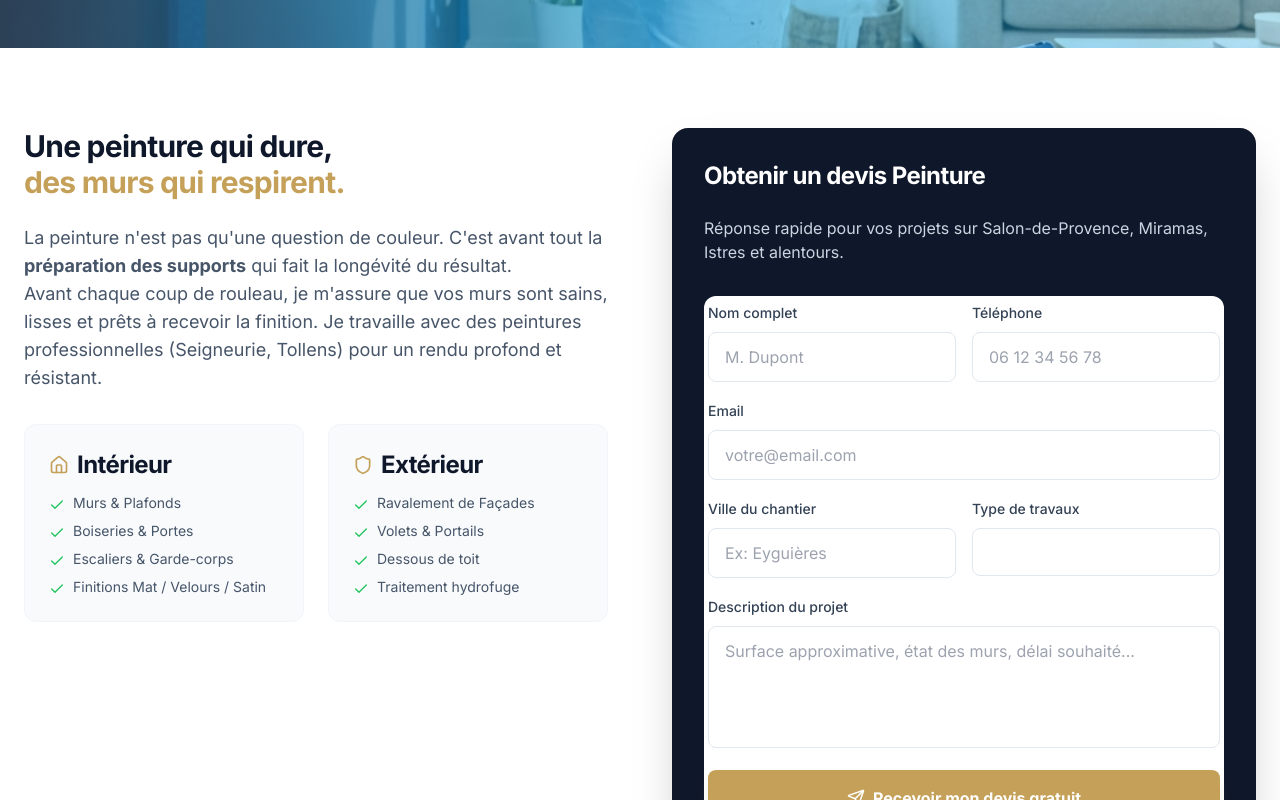
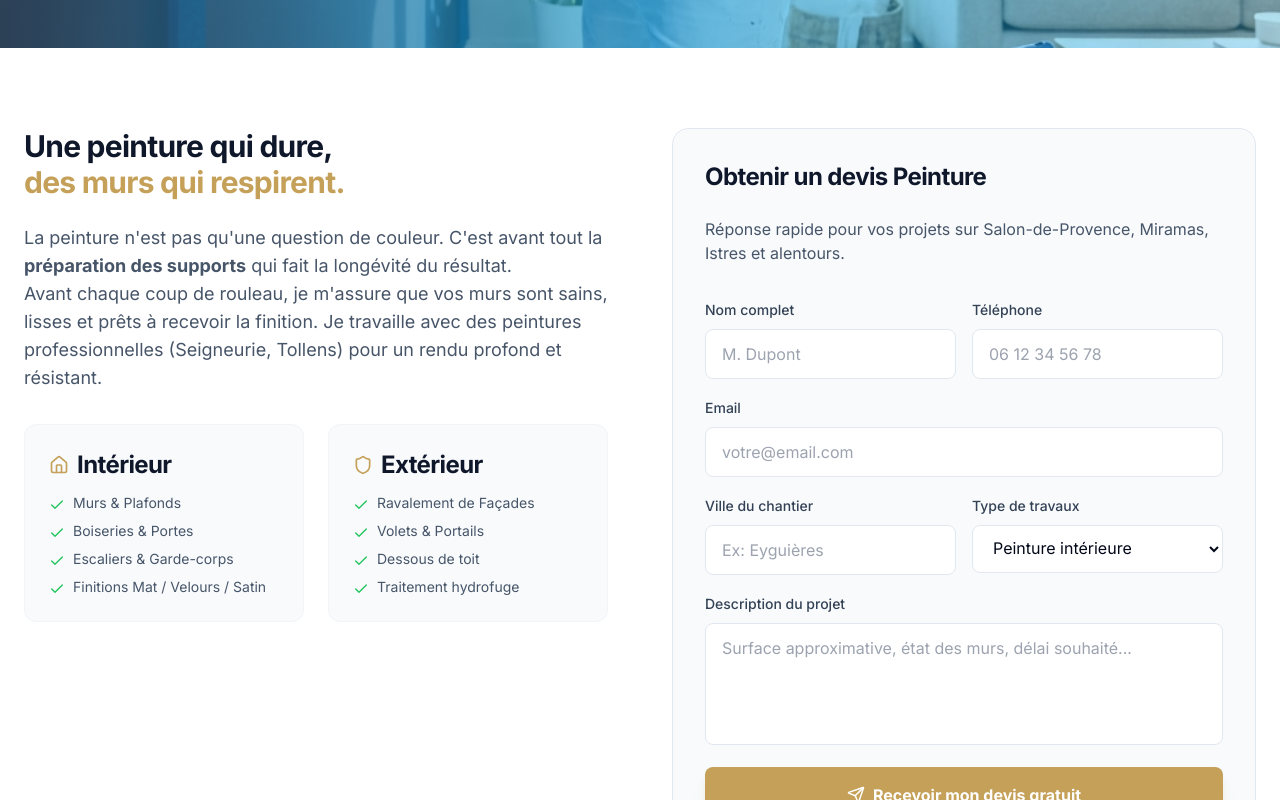
Before and after one commit to gainable-pro/trpeinture, a Next.js app: page /peinture in a window 1280 px wide. Shown: the part 500-1300 px from the top of the page. Built offline with nearby package versions, Linux system fonts and the light colour scheme; no server answers.

Commit message:
fix(ui): remove dark frame from lead forms on service pages

```diff
--- a/src/app/peinture/page.tsx
+++ b/src/app/peinture/page.tsx
@@ -91,13 +91,13 @@ export default function PeinturePage() {
                         </div>
 
                         <div className="relative">
-                            {/* Image Placeholder or Form */}
-                            <div className="bg-slate-900 rounded-2xl p-8 text-white shadow-2xl">
-                                <h3 className="text-2xl font-bold mb-6">Obtenir un devis Peinture</h3>
-                                <p className="text-slate-300 mb-8">
+                            {/* Form Container */}
+                            <div className="bg-slate-50 rounded-2xl p-8 border border-slate-200 sticky top-24">
+                                <h3 className="text-2xl font-bold mb-6 text-slate-900">Obtenir un devis Peinture</h3>
+                                <p className="text-slate-600 mb-8">
                                     Réponse rapide pour vos projets sur Salon-de-Provence, Miramas, Istres et alentours.
                                 </p>
-                                <div className="bg-white rounded-xl p-1">
+                                <div className="">
                                     <LeadForm />
                                 </div>
                             </div>
--- a/src/app/placo-isolation/page.tsx
+++ b/src/app/placo-isolation/page.tsx
@@ -102,12 +102,12 @@ export default function PlacoPage() {
                         </div>
 
                         <div className="relative">
-                            <div className="bg-slate-900 rounded-2xl p-8 text-white shadow-2xl sticky top-24">
-                                <h3 className="text-2xl font-bold mb-6">Devis Placo / Isolation</h3>
-                                <p className="text-slate-300 mb-8">
+                            <div className="bg-slate-50 rounded-2xl p-8 border border-slate-200 sticky top-24">
+                                <h3 className="text-2xl font-bold mb-6 text-slate-900">Devis Placo / Isolation</h3>
+                                <p className="text-slate-600 mb-8">
                                     Vous avez un projet d'aménagement ? Je me déplace pour vérifier la faisabilité technique.
                                 </p>
-                                <div className="bg-white rounded-xl p-1">
+                                <div className="">
                                     <LeadForm />
                                 </div>
                             </div>
--- a/src/app/renovation/page.tsx
+++ b/src/app/renovation/page.tsx
@@ -90,12 +90,12 @@ export default function RenovationPage() {
                         </div>
 
                         <div className="relative">
-                            <div className="bg-slate-900 rounded-2xl p-8 text-white shadow-2xl sticky top-24">
-                                <h3 className="text-2xl font-bold mb-6">Projet de Rénovation ?</h3>
-                                <p className="text-slate-300 mb-8">
+                            <div className="bg-slate-50 rounded-2xl p-8 border border-slate-200 sticky top-24">
+                                <h3 className="text-2xl font-bold mb-6 text-slate-900">Projet de Rénovation ?</h3>
+                                <p className="text-slate-600 mb-8">
                                     Discutons de vos besoins et de votre budget pour trouver les meilleures solutions techniques.
                                 </p>
-                                <div className="bg-white rounded-xl p-1">
+                                <div className="">
                                     <LeadForm />
                                 </div>
                             </div>
--- a/src/app/revetements/page.tsx
+++ b/src/app/revetements/page.tsx
@@ -100,12 +100,12 @@ export default function RevetementsPage() {
                         </div>
 
                         <div className="relative">
-                            <div className="bg-slate-900 rounded-2xl p-8 text-white shadow-2xl sticky top-24">
-                                <h3 className="text-2xl font-bold mb-6">Devis Sol / Parquet</h3>
-                                <p className="text-slate-300 mb-8">
+                            <div className="bg-slate-50 rounded-2xl p-8 border border-slate-200 sticky top-24">
+                                <h3 className="text-2xl font-bold mb-6 text-slate-900">Devis Sol / Parquet</h3>
+                                <p className="text-slate-600 mb-8">
                                     Envie de changer de sol ? Je vous conseille sur les matériaux adaptés à votre usage.
                                 </p>
-                                <div className="bg-white rounded-xl p-1">
+                                <div className="">
                                     <LeadForm />
                                 </div>
                             </div>
```
